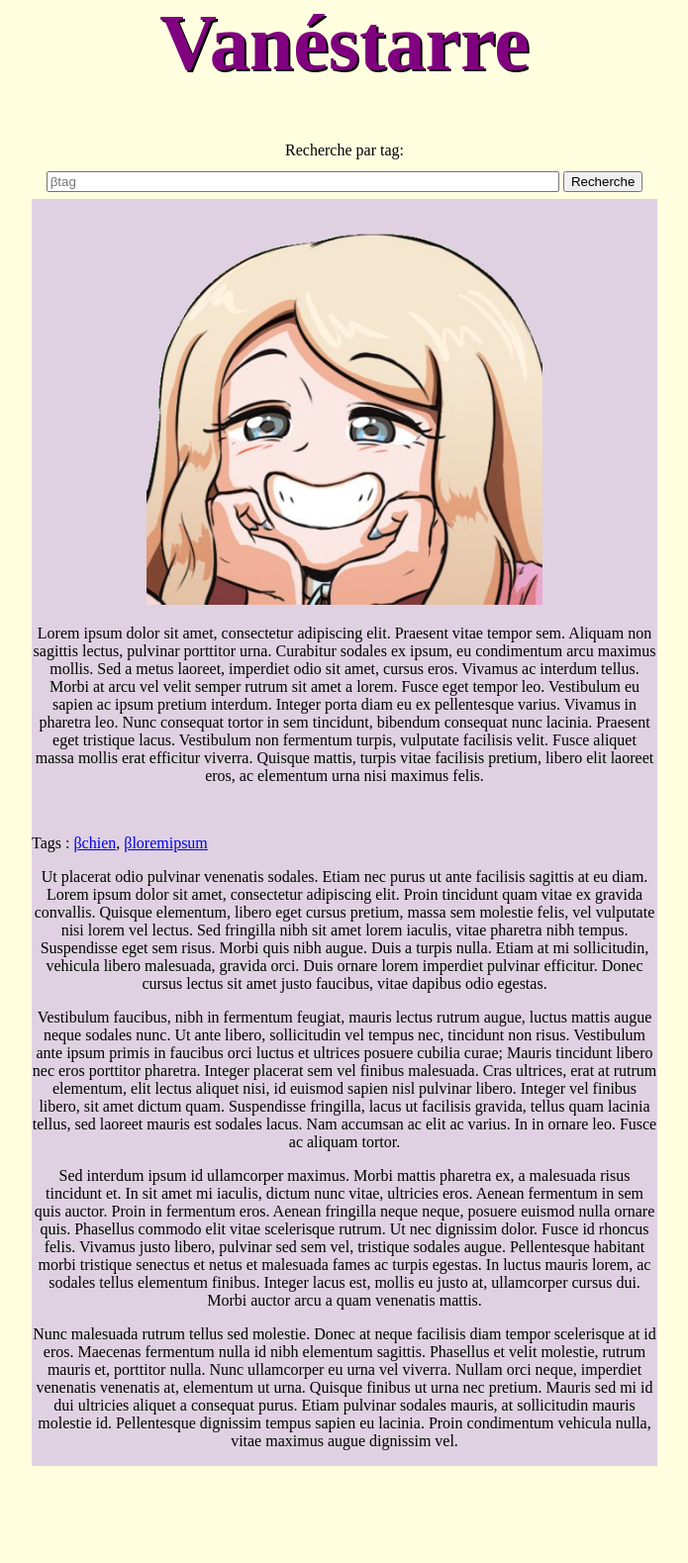
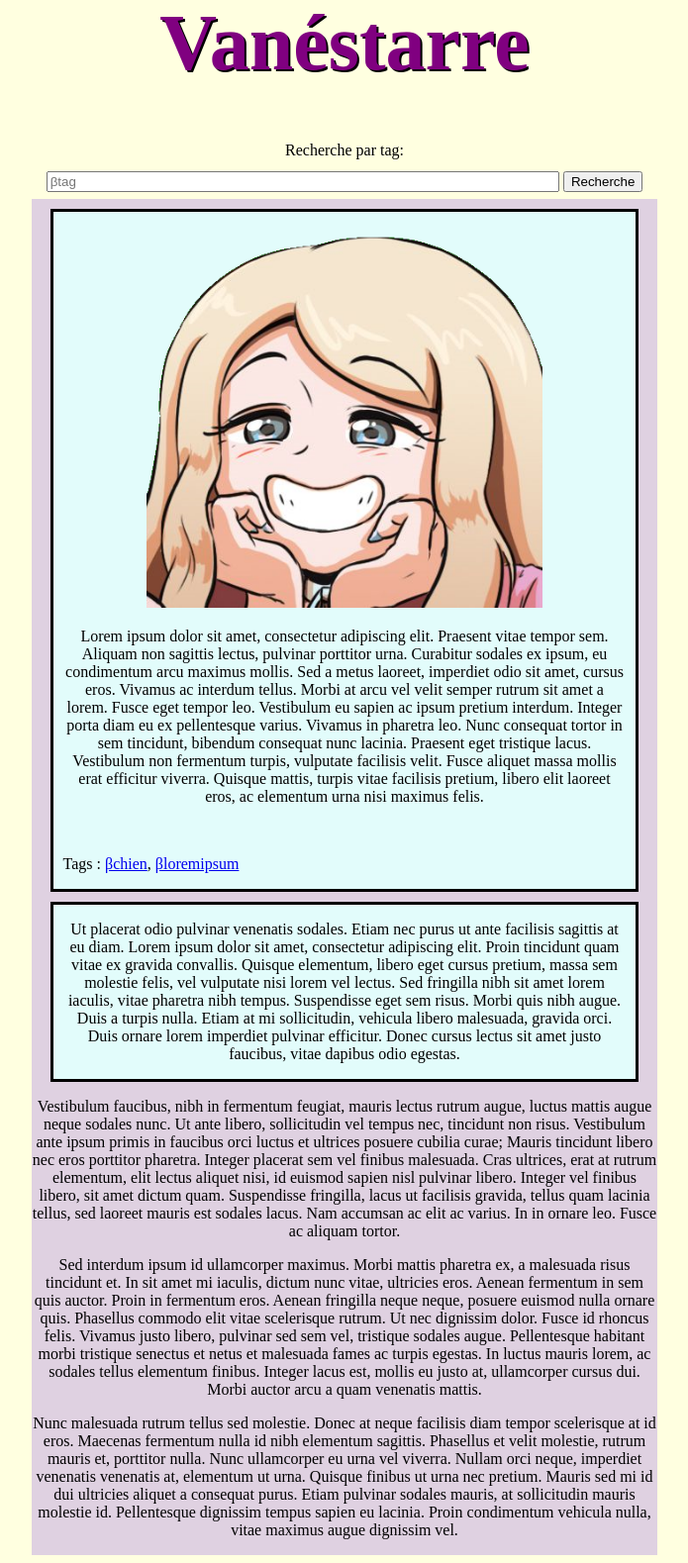
Before and after one commit to KCRitoki/ProjetPHP, a PHP site: page / in a window 1280 px wide. Shown: the part 202-1781 px from the top of the page at 99% size, without its empty margins (292-987 px from the left). Before the commit the page ends 1683 px from the top, so only its background shows below. Run offline with PHP 8.4, Linux system fonts and the light colour scheme.

Commit message:
Add files via upload

```diff
--- a/VANESTARRE/css/style.css
+++ b/VANESTARRE/css/style.css
@@ -52,7 +52,7 @@ input, label
 	width: 150px;
 }
 
-img, .reactions
+img, #reactions
 {
 	height: 50px;
 	width: 50px;
@@ -81,7 +81,7 @@ input
 	padding-top: 10px;
 }
 
-.post
+#post
 {
 	text-align: center;
 	background-color: #E2FCFB;
@@ -101,6 +101,7 @@ input
 #reactions
 {
 	text-align: right;
+
 }
 
 .shadow {
```
